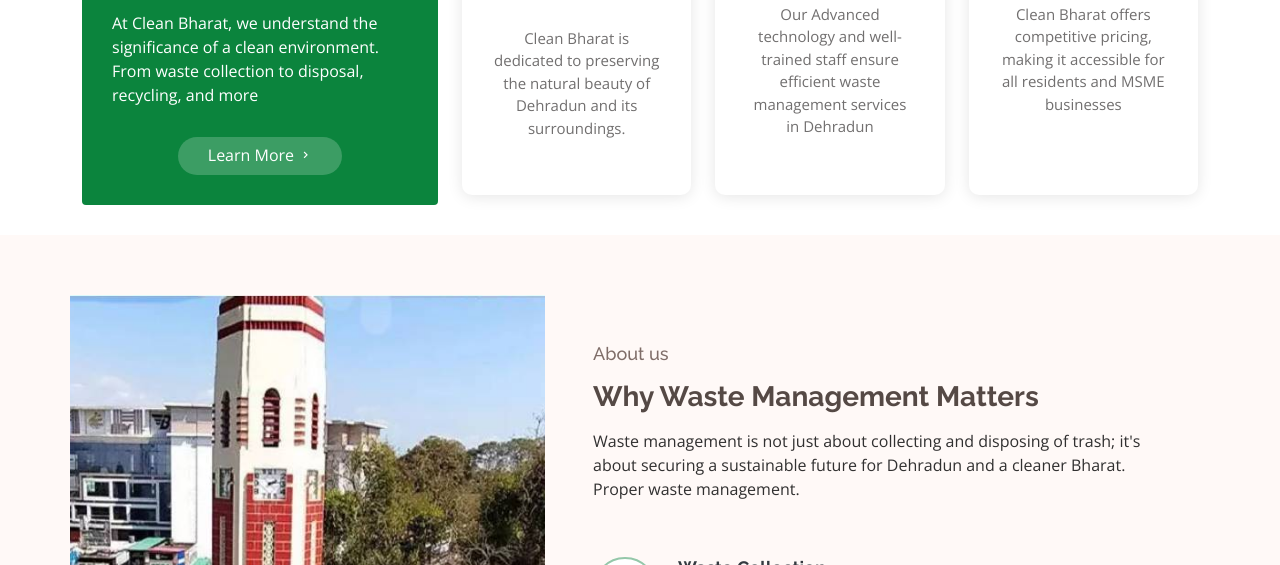
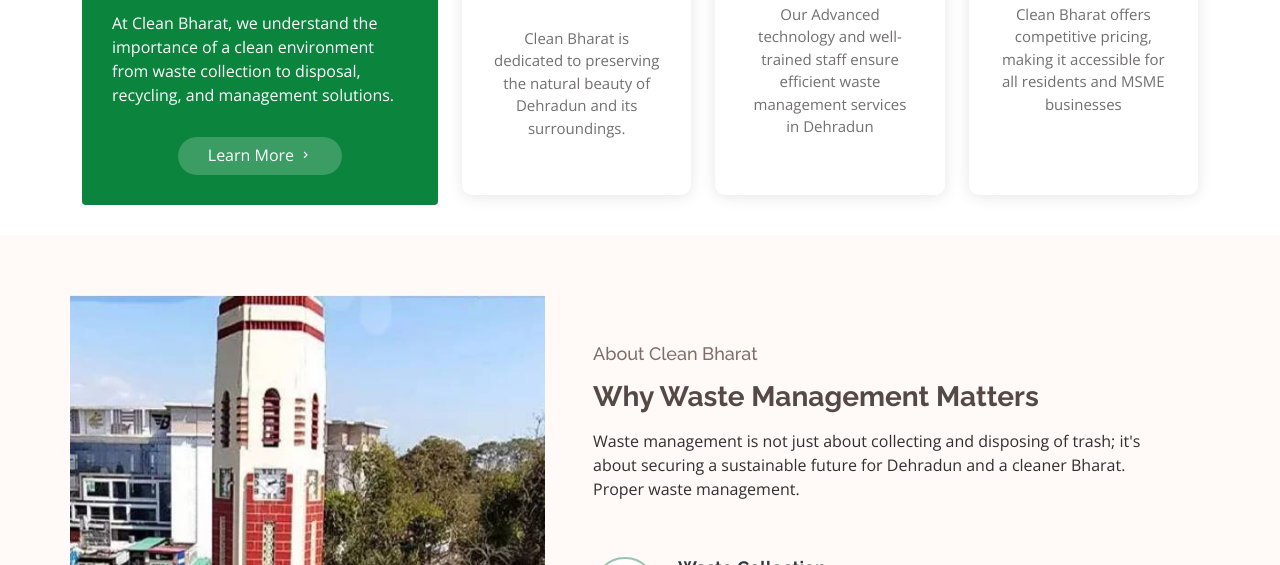
Before and after one commit to devsingh1995/cleanbharat, a plain HTML site: page index.html in a window 1280 px wide. Shown: the part 641-1206 px from the top of the page. Drawn offline with nearby package versions, Linux system fonts and the light colour scheme.

Commit message:
Update index.html

```diff
--- a/index.html
+++ b/index.html
@@ -99,8 +99,7 @@
             <div class="content">
               <h3>Your Trusted Partner in Waste Management</h3>
               <p>
-                At Clean Bharat, we understand the significance of a clean environment.
-                From waste collection to disposal, recycling, and more
+                At Clean Bharat, we understand the importance of a clean environment from waste collection to disposal, recycling, and management solutions.
               </p>
               <div class="text-center">
                 <a href="#" class="more-btn">Learn More <i class="bx bx-chevron-right"></i></a>
@@ -149,7 +148,7 @@
           </div>
 
           <div class="col-xl-7 col-lg-6 icon-boxes d-flex flex-column align-items-stretch justify-content-center py-5 px-lg-5">
-            <h4 data-aos="fade-up">About us</h4>
+            <h4 data-aos="fade-up">About Clean Bharat</h4>
             <h3 data-aos="fade-up">Why Waste Management Matters</h3>
             <p data-aos="fade-up">Waste management is not just about collecting and disposing of trash; it's about securing a sustainable future for Dehradun and a cleaner Bharat. Proper waste management.</p>
 
```
